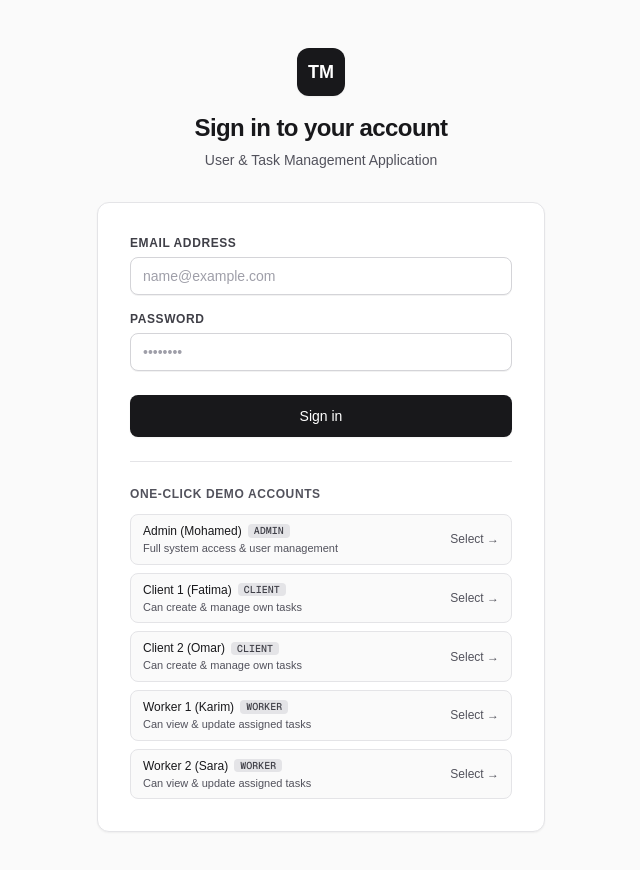
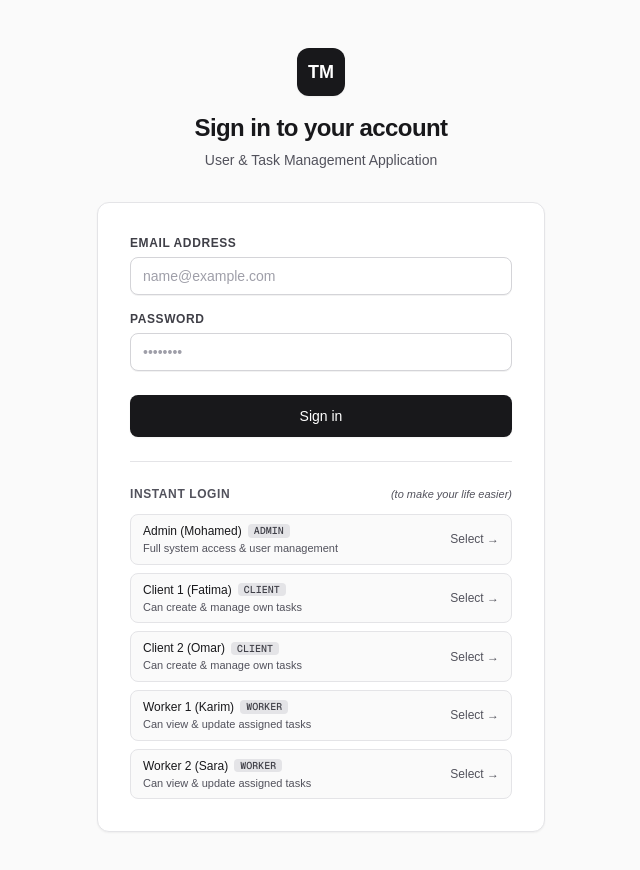
Before and after one commit to MohamedHamouch/User-Task-Management-Application, a Next.js app in the folder frontend/: page /login in a window 1280 px wide. Shown: the top 870 px of the page, without its empty margins (319-959 px from the left). Built offline with nearby package versions, Linux system fonts and the light colour scheme; no server answers.

Commit message:
style: refine navbar branding and login demo accounts heading

```diff
--- a/frontend/app/login/page.tsx
+++ b/frontend/app/login/page.tsx
@@ -141,8 +141,11 @@ export default function LoginPage() {
           </form>
 
           <div className="mt-6 pt-6 border-t border-zinc-200 dark:border-zinc-800">
-            <div className="text-xs font-semibold uppercase tracking-wider text-zinc-600 dark:text-zinc-400 mb-3">
-              One-Click Demo Accounts
+            <div className="text-xs font-semibold uppercase tracking-wider text-zinc-600 dark:text-zinc-400 mb-3 flex items-center justify-between">
+              <span>Instant Login</span>
+              <span className="text-[11px] font-normal lowercase tracking-normal text-zinc-600 dark:text-zinc-400 italic">
+                (to make your life easier)
+              </span>
             </div>
             <div className="space-y-2">
               {DEMO_ACCOUNTS.map((acc) => (
--- a/frontend/components/Navbar.tsx
+++ b/frontend/components/Navbar.tsx
@@ -17,18 +17,13 @@ export default function Navbar() {
   return (
     <header className="border-b border-zinc-200 bg-white dark:border-zinc-800 dark:bg-zinc-900 sticky top-0 z-30">
       <div className="max-w-7xl mx-auto px-4 sm:px-6 lg:px-8 h-16 flex items-center justify-between">
-        <div className="flex items-center gap-3">
-          <div className="h-8 w-8 rounded-lg bg-zinc-900 dark:bg-white flex items-center justify-center text-white dark:text-zinc-900 font-bold text-sm tracking-wide">
+        <div className="flex items-center gap-2.5">
+          <div className="h-6 w-6 rounded-md bg-zinc-900 dark:bg-white flex items-center justify-center text-white dark:text-zinc-900 font-bold text-[11px] tracking-tight">
             TM
           </div>
-          <div>
-            <span className="font-semibold text-zinc-900 dark:text-white tracking-tight text-base">
-              TaskFlow
-            </span>
-            <span className="hidden sm:inline-block ml-2 text-xs text-zinc-600 dark:text-zinc-400">
-              Management App
-            </span>
-          </div>
+          <span className="font-semibold text-zinc-900 dark:text-white tracking-tight text-base">
+            Task Management
+          </span>
         </div>
 
         <div className="flex items-center gap-4">
```
